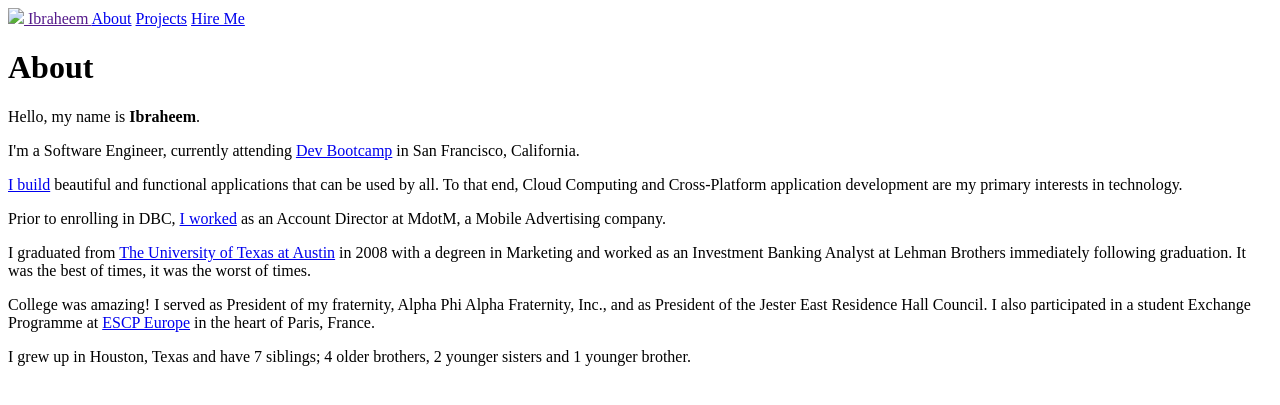
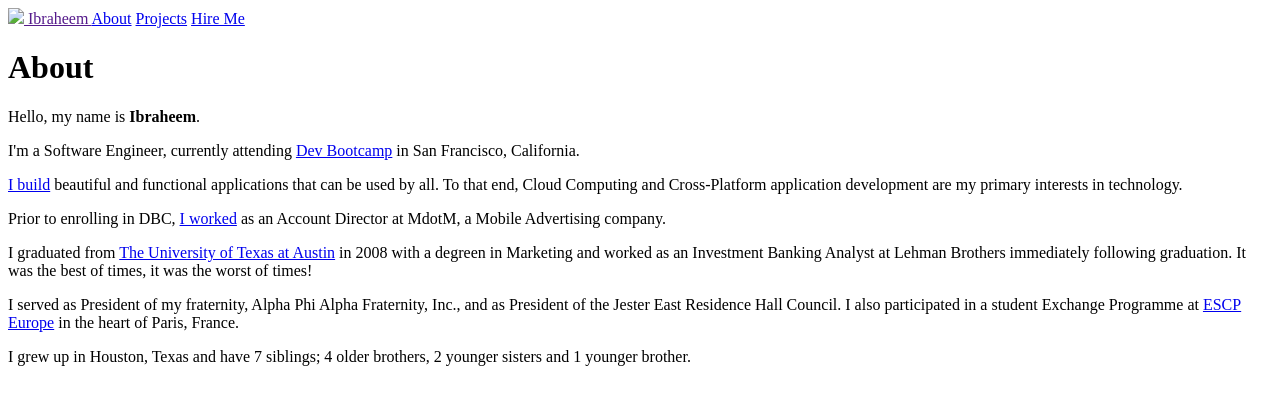
Before and after one commit to ibraheem4/ibraheem4.github.io, a Jekyll site: the page built from _pages/about.html, in a window 1280 px wide. Shown: the top 405 px of the page. Built offline with Jekyll 4.4.1, drawn with Linux system fonts in a browser that asks for light colours; nearby versions of some CDN libraries; some web fonts are replaced; library files that are not in the unit come from our copies.

Commit message:
Update text here and there

```diff
--- a/_pages/about.html
+++ b/_pages/about.html
@@ -19,11 +19,9 @@
       Prior to enrolling in DBC, <a href="http://linkedin.com/in/ibraheem4">I worked</a> as an Account Director at MdotM, a Mobile Advertising company.
     </p>
     <p>
-      I graduated from <a href="http://utexas.edu">The University of Texas at Austin</a> in 2008 with a degreen in Marketing and worked as an Investment Banking Analyst at Lehman Brothers immediately following graduation.  It was the best of times, it was the worst of times.
+      I graduated from <a href="http://utexas.edu">The University of Texas at Austin</a> in 2008 with a degreen in Marketing and worked as an Investment Banking Analyst at Lehman Brothers immediately following graduation.  It was the best of times, it was the worst of times!
     </p>
     <p>
-      College was amazing!
-
       I served as President of my fraternity, Alpha Phi Alpha Fraternity, Inc., and as President of the Jester East Residence Hall Council.
 
       I also participated in a student Exchange Programme at <a href="http://escpeurope.eu/">ESCP Europe</a> in the heart of Paris, France.
--- a/_pages/hire-me.html
+++ b/_pages/hire-me.html
@@ -11,10 +11,5 @@
     <p>
       Thanks for visiting this page!  Please have a look at my <a href="{{ site.baseurl }}resume.pdf">resume</a>.
     </p>
-    <div class="ui horizontal divider">
-      <h2 class="PermanentMarker">
-        Ibraheem Abdul-Malik
-      </h2>
-    </div>
   </div>
 </div>
```
